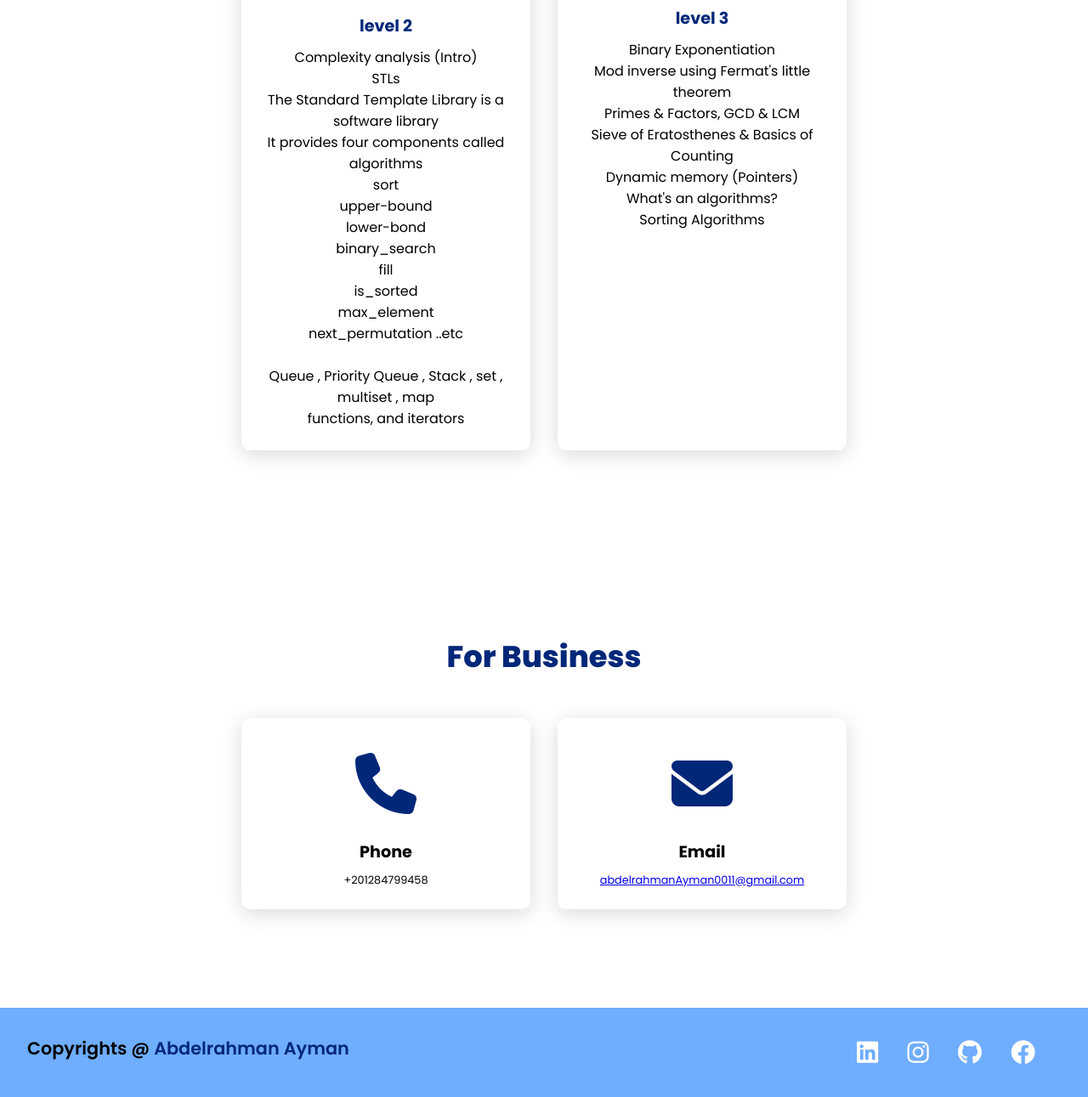
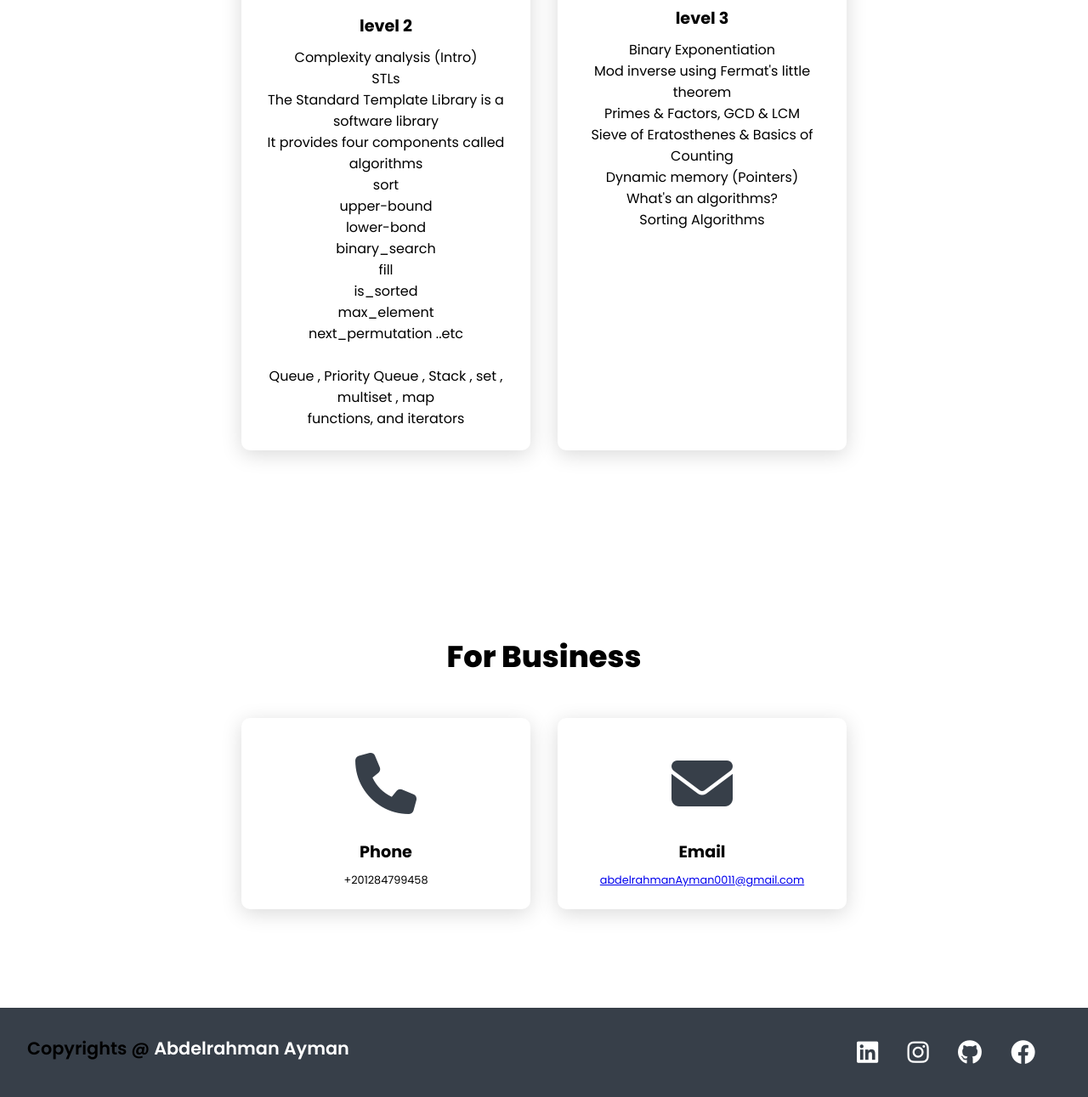
Before and after one commit to AbdelrahmanAyman0011/Landing, a plain HTML site: page index.html in a window 1280 px wide. Shown: the part 2177-3468 px from the top of the page at 85% size. Drawn offline with Linux system fonts and the light colour scheme.

Commit message:
result 1.1

```diff
--- a/style.css
+++ b/style.css
@@ -82,7 +82,7 @@ section {
   transition: 0.9s ease;
 }
 .main-btn:hover {
-  background-color: rgb(1, 39, 121);
+  background-color: rgb(0, 0, 0);
   transform: scale(1.1);
 }
 .social-icons a {
@@ -94,7 +94,7 @@ section {
 .title {
   display: flex;
   justify-content: center;
-  color: rgb(1, 39, 121);
+  color: rgb(0, 0, 0);
   font-size: 2.2em;
   font-weight: 800;
   margin-bottom: 30px;
@@ -120,7 +120,7 @@ section {
   background-color: rgb(180, 180, 180);
 }
 .icon {
-  color: rgb(1, 39, 121);
+  color: #373f49;
   font-size: 8em;
   text-align: center;
 }
@@ -128,7 +128,7 @@ section {
   text-align: center;
 }
 .info h3 {
-  color: rgb(1, 39, 121);
+  color: rgb(0, 0, 0);
   font-size: 1.2em;
   font-weight: 700;
   margin: 10px;
@@ -136,7 +136,7 @@ section {
 
 .more-details {
   text-decoration: none;
-  color: blue;
+  color: rgb(226, 232, 247);
 }
 .content .icon {
   font-size: 4.5em;
@@ -148,7 +148,7 @@ section {
   font-size: 0.8em;
 }
 .footer {
-  background-color: #6fadff;
+  background-color: #373f49;
   color: 6fadff;
   padding: 2em;
   display: flex;
@@ -159,7 +159,7 @@ section {
   font-weight: 600;
 }
 .footer-title span {
-  color: rgb(1, 39, 121);
+  color: rgb(255, 255, 255);
 }
 .project-image {
   opacity: 0.9;
```
